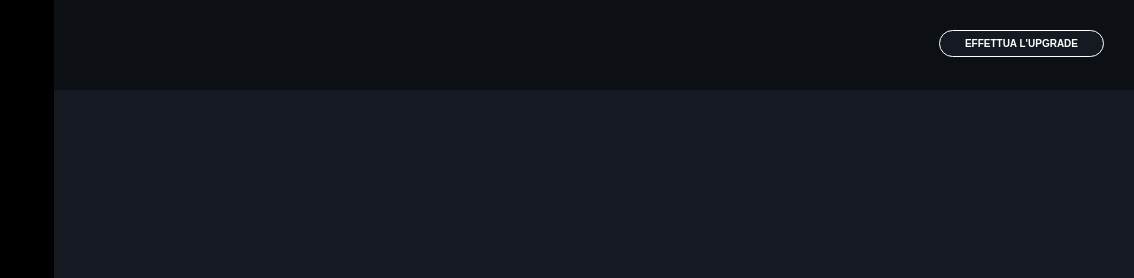
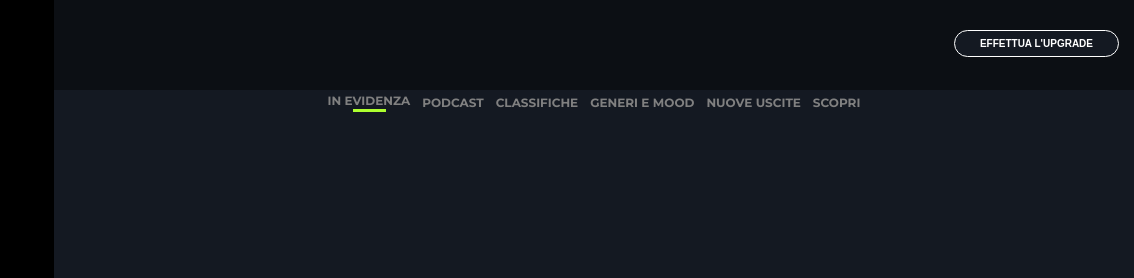
Before and after one commit to lordevito/html-css-spotifyweb, a plain HTML site: page index.html in a window 1280 px wide. Shown: the top 278 px of the page, 146-1280 px from the left. Drawn offline with Linux system fonts and the light colour scheme.

Commit message:
feat: inserito lista menu parte centrale

```diff
--- a/css/style.css
+++ b/css/style.css
@@ -230,12 +230,39 @@ LISTA MUSICA
 .top-button button{
     font-size: 10px;
     font-weight: bold;
-    margin: 15px 15px 0 0;
+    margin: 15px 0 0 0;
     padding: 7px 25px;
     border: 1px solid white;
     border-radius: 20px;
-    background-color: #141922;
+    background-color: #141922
 }
+
+.music-list .scelte{
+    margin-top: 90px;
+}
+
+.scelte .menu-scelte{
+    display: flex;
+    justify-content: center;
+    align-items: center;
+    flex-wrap: wrap;
+    gap: 12px;
+}
+
+.scelte .menu-scelte li a{
+    text-transform: uppercase;
+    text-decoration: none;
+    font-size: 12px;
+    font-weight: bold;
+}
+
+.bar-y{
+    background-color: #adff2f;
+    height: 3px;
+    width: 40%;
+    margin-left: 25px;
+}
+
 
 /*
 ***********
--- a/index.html
+++ b/index.html
@@ -95,8 +95,24 @@
             <header class="top-button">
                <button class="c-white t-trans">Effettua l'upgrade</button>
             </header>
-            <div></div>
-            <div></div>
+            <div class="scelte">
+                <ul class="menu-scelte">
+                    <li>
+                        <a href="#" class="c-grey bord-y">In evidenza</a>
+                        <div class="bar-y"></div>
+                    </li>
+                    <li><a href="#" class="c-grey">Podcast</a></li>
+                    <li><a href="#" class="c-grey">Classifiche</a></li>
+                    <li><a href="#" class="c-grey">Generi e mood</a></li>
+                    <li><a href="#" class="c-grey">Nuove uscite</a></li>
+                    <li><a href="#" class="c-grey">Scopri</a></li>
+                </ul>
+            </div>
+            <div>
+                <section></section>
+                <section></section>
+                <section></section>
+            </div>
         </div>
     </main>
     <!--Inizio footer-->
```
